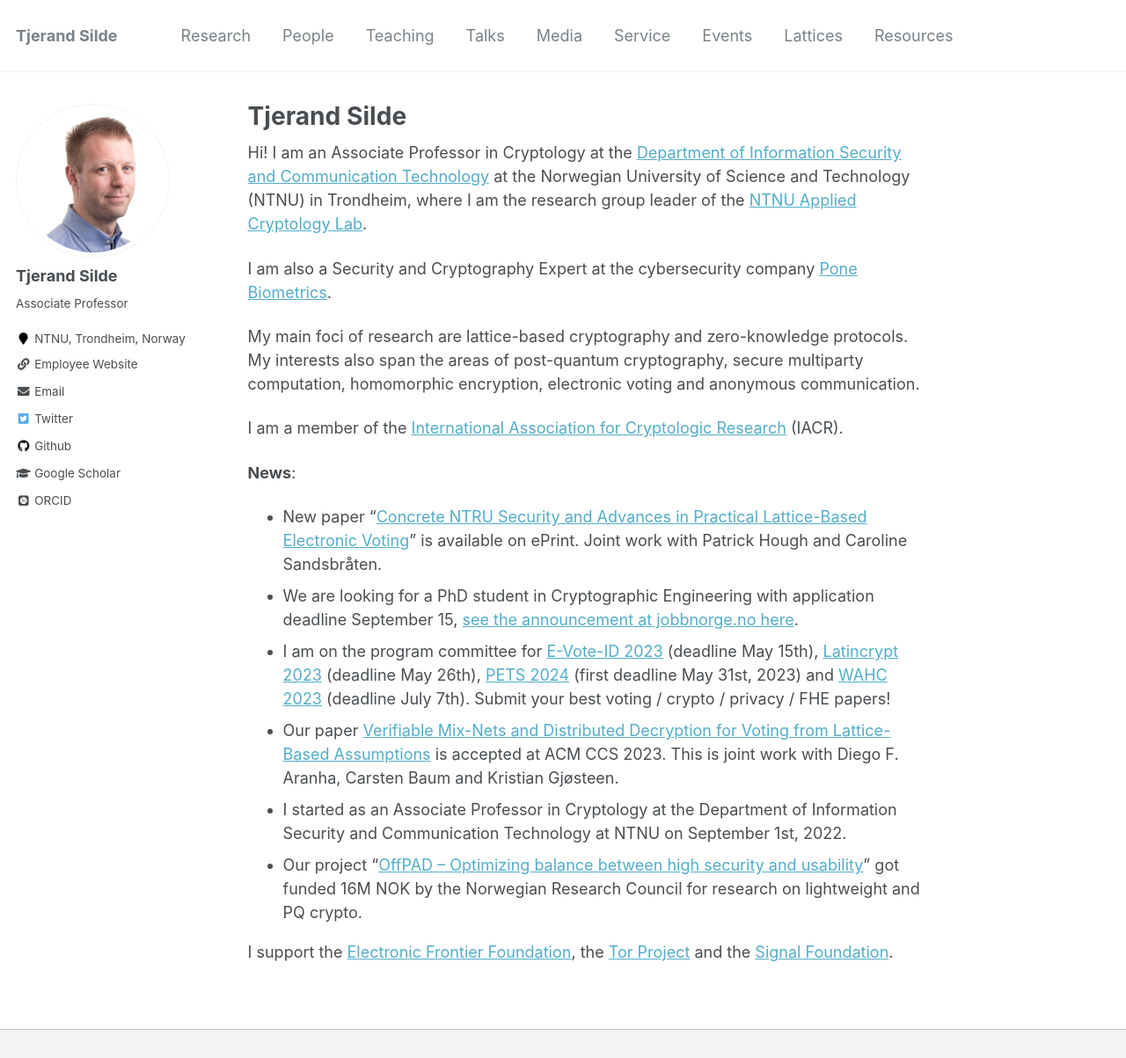
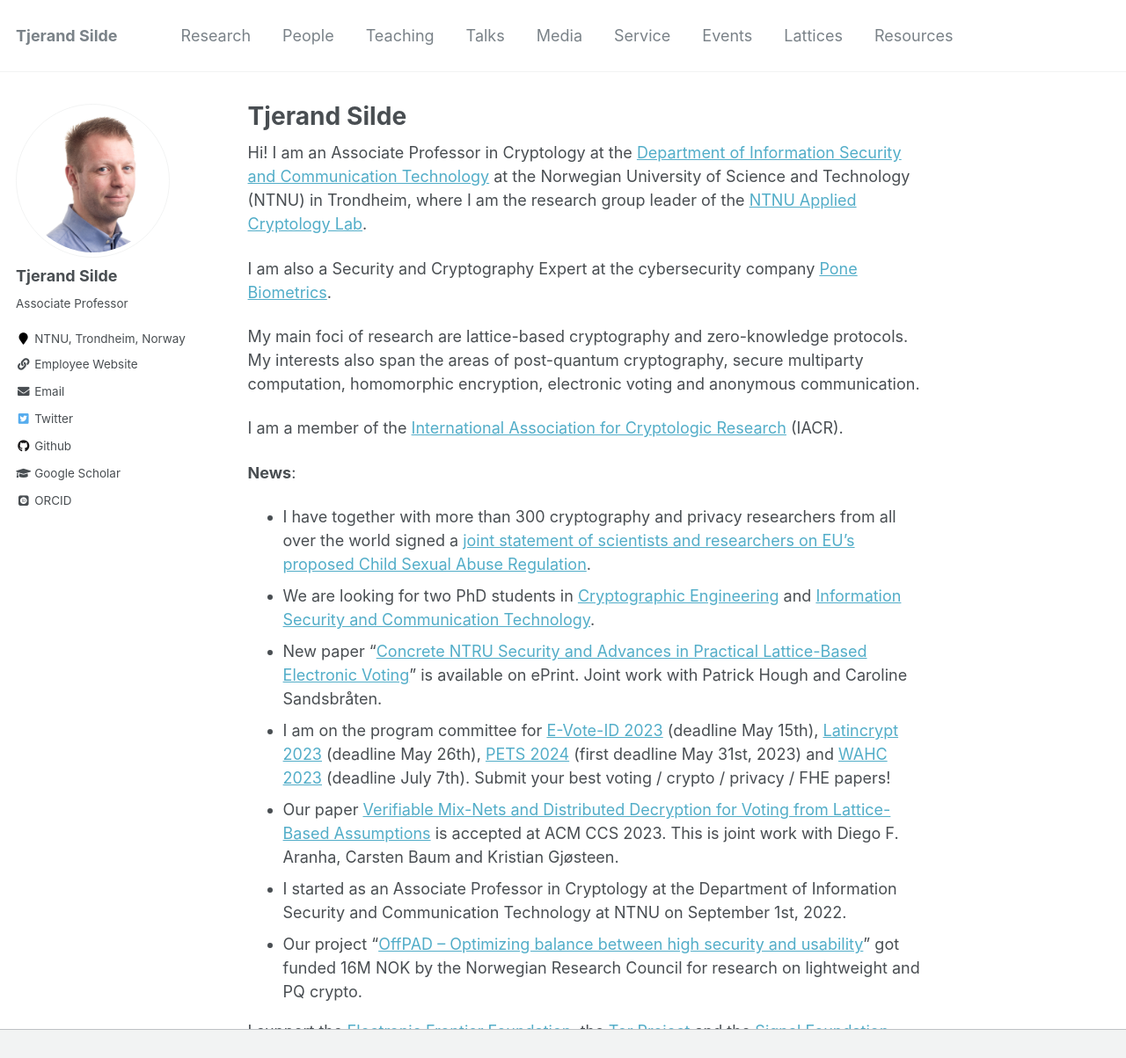
Before and after one commit to tjesi/tjesi.github.io, a Jekyll site: the page built from _pages/about.md, in a window 1280 px wide and 1399 px high, cut to the strip 0-1203 px from the top of the window. Shown: the whole strip at 88% size. Built offline with Jekyll 4.4.1, drawn with Linux system fonts in a browser that asks for light colours; some web fonts are replaced.

Commit message:
Update about.md

```diff
--- a/_pages/about.md
+++ b/_pages/about.md
@@ -18,8 +18,9 @@ I am a member of the [International Association for Cryptologic Research](https:
 
 **News**:
 
+- I have together with more than 300 cryptography and privacy researchers from all over the world signed a [joint statement of scientists and researchers on EU’s proposed Child Sexual Abuse Regulation](https://docs.google.com/document/d/13Aeex72MtFBjKhExRTooVMWN9TC-pbH-5LEaAbMF91Y/edit).
+- We are looking for two PhD students in [Cryptographic Engineering](https://www.jobbnorge.no/en/available-jobs/job/246480/phd-candidate-in-cryptography-engineering) and [Information Security and Communication Technology](https://www.jobbnorge.no/en/available-jobs/job/247375/phd-candidate-in-information-security-and-communication-technology).
 - New paper "[Concrete NTRU Security and Advances in Practical Lattice-Based Electronic Voting](https://eprint.iacr.org/2023/933)" is available on ePrint. Joint work with Patrick Hough and Caroline Sandsbråten.
-- We are looking for a PhD student in Cryptographic Engineering with application deadline September 15, [see the announcement at jobbnorge.no here](https://www.jobbnorge.no/en/available-jobs/job/246480/phd-candidate-in-cryptography-engineering).
 - I am on the program committee for [E-Vote-ID 2023](https://e-vote-id.org/call-for-papers-2023) (deadline May 15th), [Latincrypt 2023](https://www.espe.edu.ec/latincrypt) (deadline May 26th), [PETS 2024](https://www.petsymposium.org/cfp24.php) (first deadline May 31st, 2023) and [WAHC 2023](https://homomorphicencryption.org/workshops-wahc23) (deadline July 7th). Submit your best voting / crypto / privacy / FHE papers!
 - Our paper [Verifiable Mix-Nets and Distributed Decryption for Voting from Lattice-Based Assumptions](https://eprint.iacr.org/2022/422.pdf) is accepted at ACM CCS 2023. This is joint work with Diego F. Aranha, Carsten Baum and Kristian Gjøsteen.
 - I started as an Associate Professor in Cryptology at the Department of Information Security and Communication Technology at NTNU on September 1st, 2022.
```
